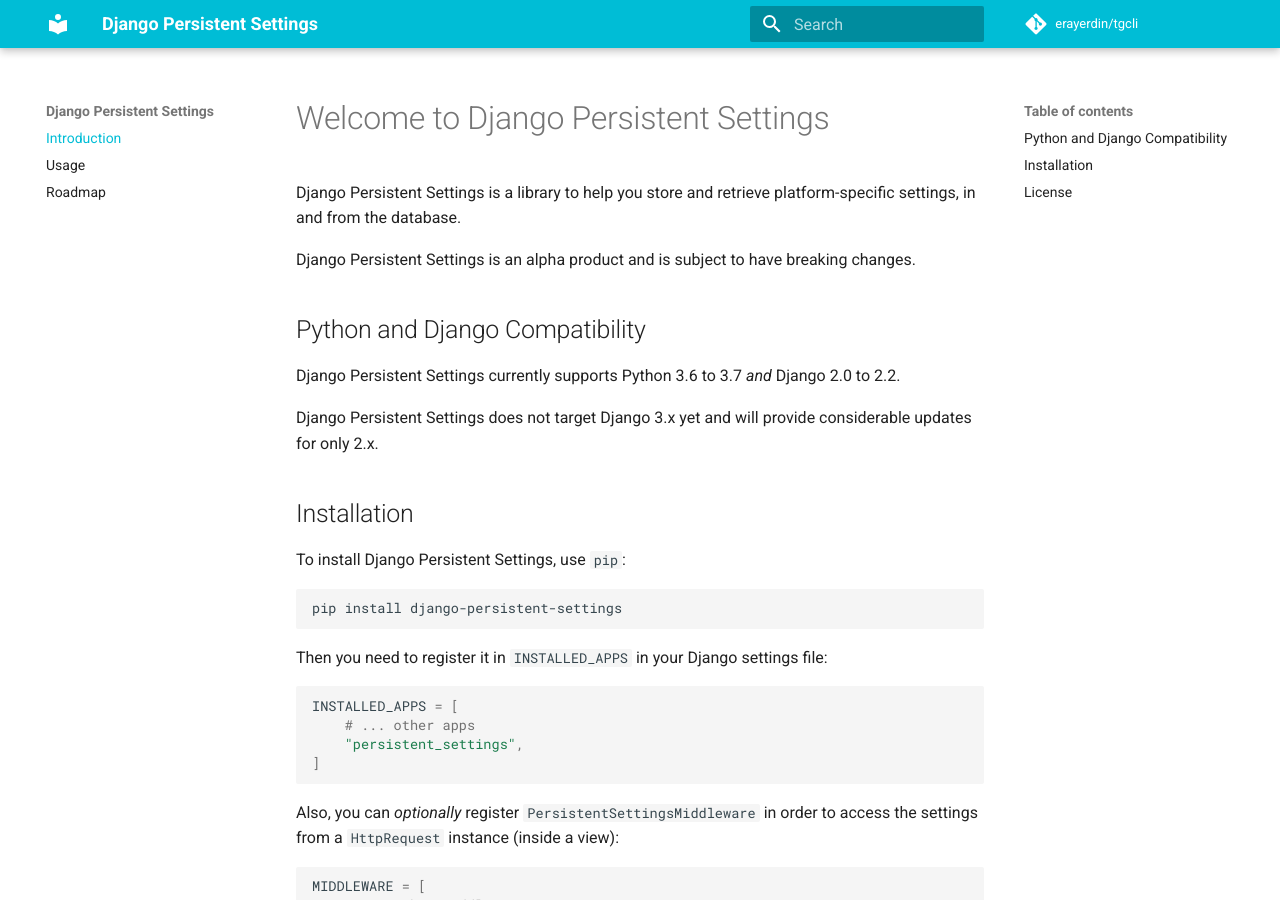
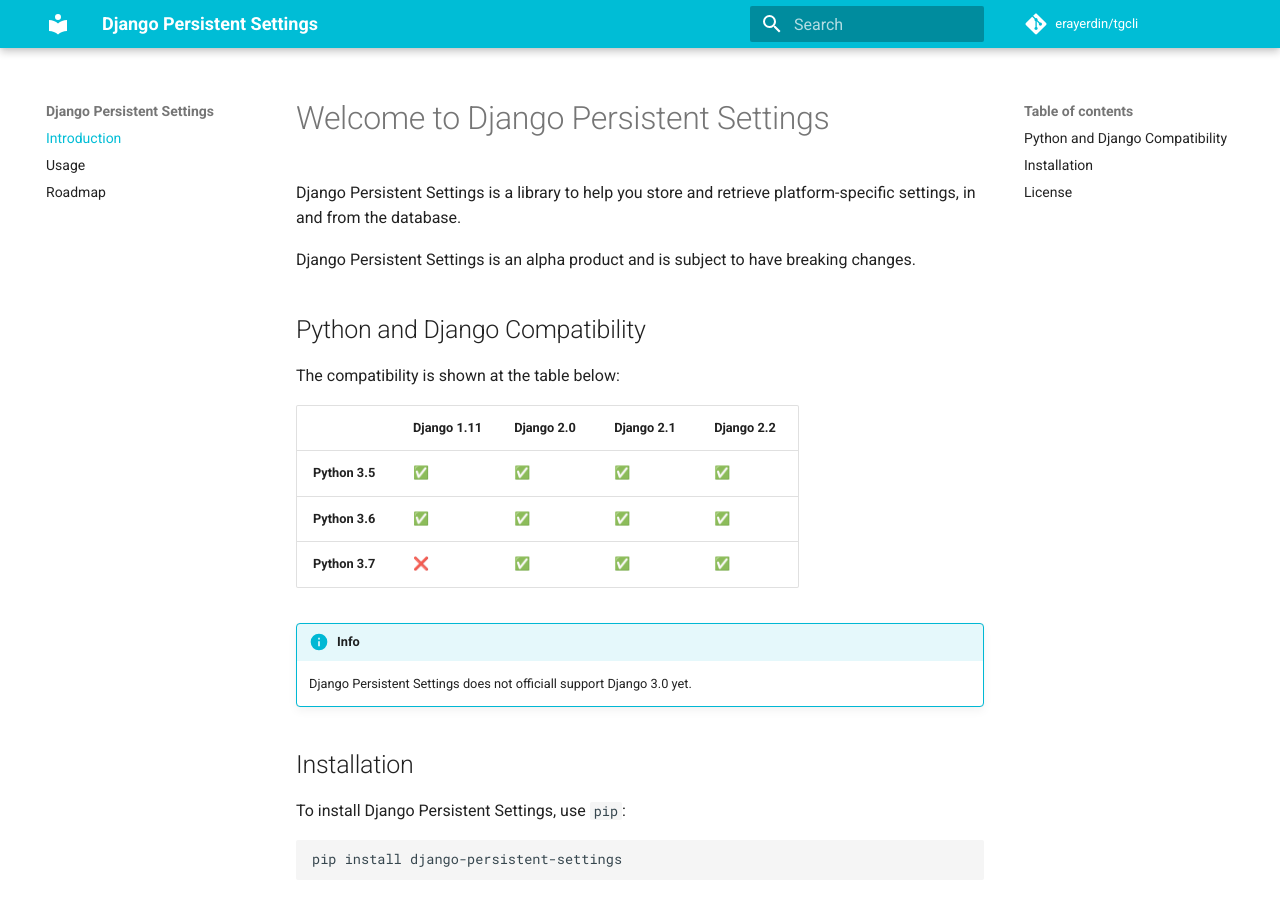
Before and after one commit to erayerdin/django-persistent-settings, an MkDocs documentation site: the page built from docs/index.md, in a window 1280 px wide and 900 px high. Built offline with MkDocs 1.6.1 and Material for MkDocs 9.7.7, drawn with Linux system fonts in a browser that asks for light colours; comment, search, counter and statistics services are not loaded.

Commit message:
added django python compatibility table

```diff
--- a/docs/index.md
+++ b/docs/index.md
@@ -8,11 +8,17 @@
 
 ## Python and Django Compatibility
 
-Django Persistent Settings currently supports Python 3.6 to 3.7
-*and* Django 2.0 to 2.2.
+The compatibility is shown at the table below:
 
-Django Persistent Settings does not target Django 3.x yet and
-will provide considerable updates for only 2.x.
+| | **Django 1.11** | **Django 2.0** | **Django 2.1** | **Django 2.2** |
+|-|---|---|---|---|
+| **Python 3.5** | ✅ | ✅ | ✅ | ✅ |
+| **Python 3.6** | ✅ | ✅ | ✅ | ✅ |
+| **Python 3.7** | ❌ | ✅ | ✅ | ✅ |
+
+!!! info
+    Django Persistent Settings does not officiall support
+    Django 3.0 yet.
 
 ## Installation
 
```
